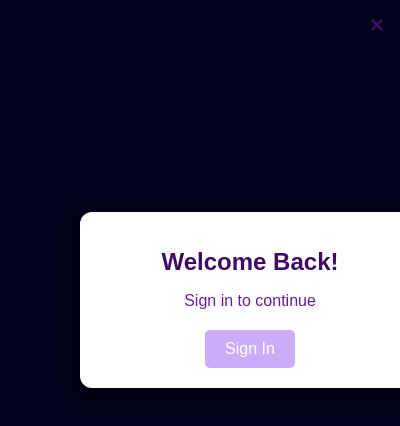
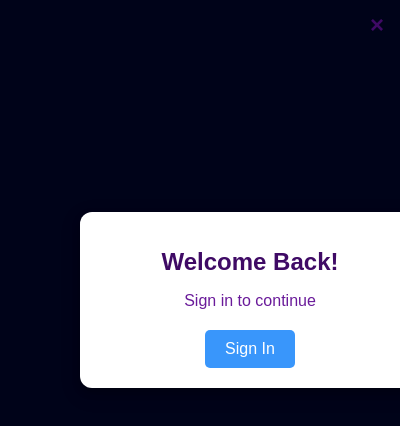
Before and after one commit to justicebeaver11/chrome-extension-ai, a browser extension: page popup.html in a window 400 px wide. Shown: the top 426 px of the page. Drawn offline with Linux system fonts and the light colour scheme.

Commit message:
second commit

```diff
--- a/popup.css
+++ b/popup.css
@@ -32,7 +32,7 @@ body {
 }
 
 #loginButton {
-    background-color: #CBACF9;
+    background-color: #3996fb;
     color: #ffffff;
     border: none;
     border-radius: 5px;
@@ -43,7 +43,7 @@ body {
 }
 
 #loginButton:hover {
-    background-color: #4a0072;
+    background-color: #295bb1;
 }
 
 #welcome {
```
Also changed, not shown: popup.html (+1 -0 lines), bookmark-icon.png (added), popup.js (line endings or trailing spaces).
